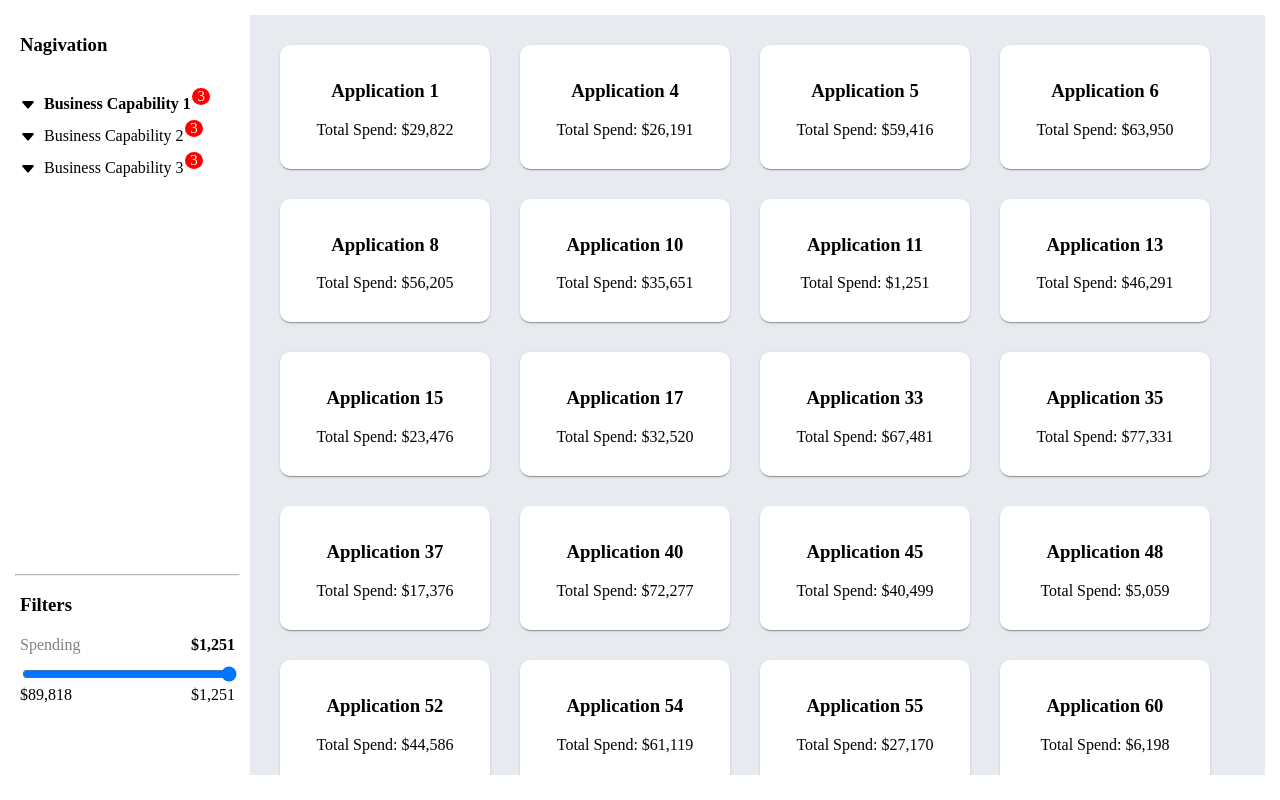
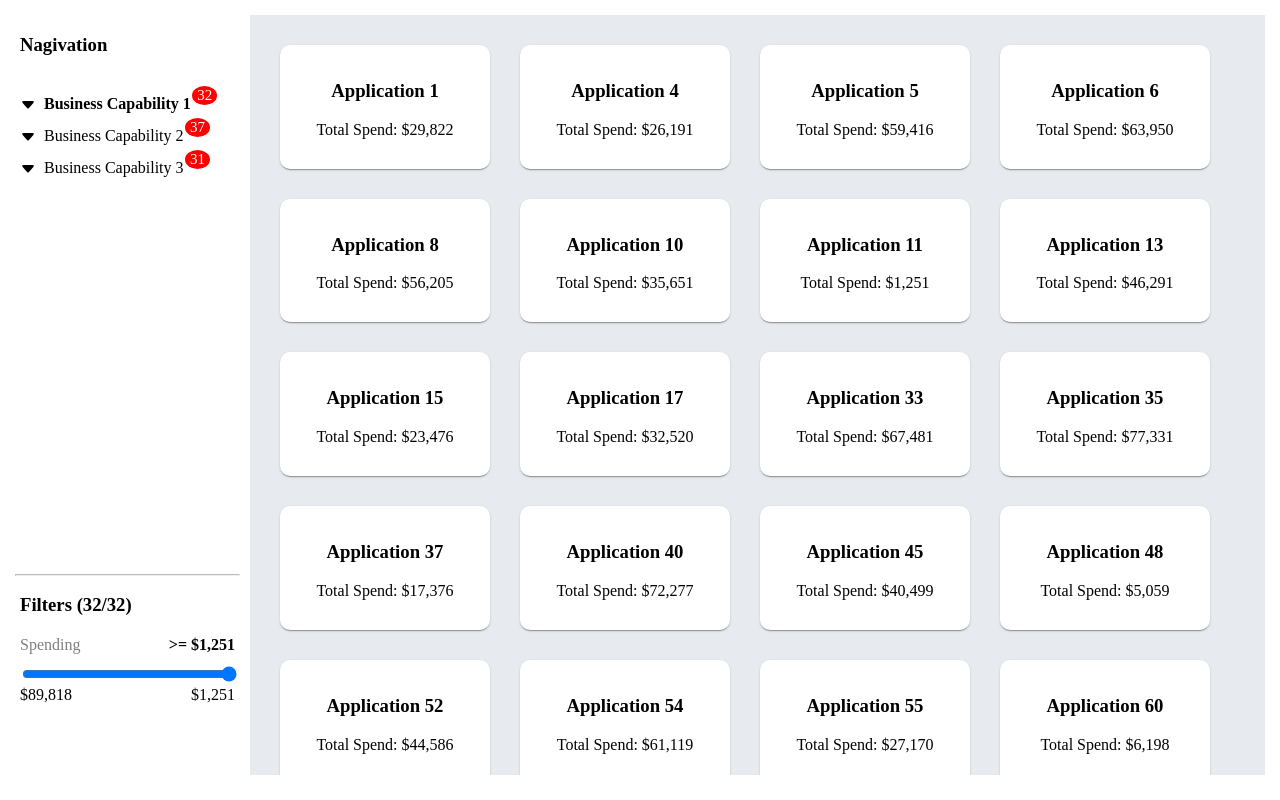
Before and after one commit to kartikd5/pharos-coding-exercise, a React (Create React App) app: page / in a window 1280 px wide. Both pictures are taken after a click on the element "Business Capability 1". Built offline with nearby package versions, Linux system fonts and the light colour scheme.

Commit message:
Code optimization

```diff
--- a/src/Components/Slider/Slider.tsx
+++ b/src/Components/Slider/Slider.tsx
@@ -26,7 +26,7 @@ export const Slider = ({ label, maxRange, minRange }: SliderProps) => {
         <>
             <div className='slider-header-container'>
                 {label && (<div className='slider-label'>{label}</div>)}
-                <div className='slider-selected'>{formatCurrency(filters.minSpending ?? minRange)}</div>
+                <div className='slider-selected'>{`>=`} {formatCurrency(filters.minSpending ?? minRange)}</div>
             </div>
 
             <div className='slider-container'>
--- a/src/Components/Tree/Tree.css
+++ b/src/Components/Tree/Tree.css
@@ -38,11 +38,11 @@
 .treeNode-badge {
     background-color: #FF0000;
     color: #fff;
-    width: 18px;
     border-radius: 50%;
     text-align: center;
     font-size: 15px;
     position: absolute;
     bottom: 12px;
     left: 101%;
+    padding: 1px 5px;
 }
--- a/src/Components/Tree/Tree.tsx
+++ b/src/Components/Tree/Tree.tsx
@@ -1,6 +1,7 @@
 import React, { memo, useContext, useState } from 'react';
 import { BsFillCaretDownFill } from 'react-icons/bs';
 import { FilterContext } from '../../App';
+import { Data } from '../../Api/Data';
 import './Tree.css';
 
 export interface TreeData {
@@ -8,33 +9,32 @@ export interface TreeData {
 }
 
 interface TreeProps {
-    data: TreeData
+    actualData: Data[] | [];
+    data: TreeData;
 }
 
 interface TreeNodeProps {
+    actualData: Data[] | [];
     label: string;
     children: TreeData;
+    count: number;
 }
 
-export interface TreeNodeChildren {
-    id: string;
-    name: string;
-    spend: number;
-}
-
-export const Tree = memo(({ data }: TreeProps) => {
+export const Tree = memo(({ actualData, data }: TreeProps) => {
     return (
         <div className='tree'>
             <ul className='tree-container'>
-                {Object.keys(data).map((key: string, index: number) => (
-                    <TreeNode children={data[key]} key={index} label={key} />
-                ))}
+                {Object.keys(data).map((key: string, index: number) => {
+                    return key!=='count' && (
+                        <TreeNode actualData={actualData} children={data[key]} count={data[key]['count'] ?? 0} key={index} label={key} />
+                    )}
+                )}
             </ul>
         </div>
     )
 })
 
-const TreeNode = memo(({ children, label }: TreeNodeProps) => {
+const TreeNode = memo(({ actualData, children, count, label }: TreeNodeProps) => {
 
     const [childVisible, setChildVisibility] = useState(false);
     const { filters, setFilters } = useContext(FilterContext);
@@ -46,7 +46,7 @@ const TreeNode = memo(({ children, label }: TreeNodeProps) => {
                     className='treeNode-arrow'
                     onClick={() => setChildVisibility(t => !t)}
                 >
-                    {!Array.isArray(children) && (
+                    {Object.keys(children).length > 1 && (
                         <BsFillCaretDownFill className={childVisible ? 'activeCaret' : ''} />
                     )}
                 </div>
@@ -59,15 +59,13 @@ const TreeNode = memo(({ children, label }: TreeNodeProps) => {
                     >
                         {label}
                     </div>
-                    {!Array.isArray(children) && (
-                        <div className='treeNode-badge'>{Object.keys(children).length}</div>
-                    )}
+                    <div className='treeNode-badge'>{count}</div>
                 </div>
             </div>
 
             {!Array.isArray(children) && childVisible && (
                 <div className='treeNode-children'>
-                    <Tree data={children as TreeData} />
+                    <Tree actualData={actualData} data={children as TreeData} />
                 </div>
             )}
         </li>
--- a/src/Containers/Dashboard/Dashboard.tsx
+++ b/src/Containers/Dashboard/Dashboard.tsx
@@ -1,57 +1,63 @@
 import { useEffect, useCallback, useContext, useState } from 'react';
 import { Data } from '../../Api/Data';
-import { CardContainer, Slider, Tree, TreeData, TreeNodeChildren } from '../../Components';
+import { CardContainer, Slider, Tree, TreeData } from '../../Components';
 import { Filters, FilterContext } from '../../App';
 import { Constants } from '../../Constants';
 import './Dashboard.css';
 
 function sortObjectByKey(treeObject: any): TreeData {
-    const ordered =  Object.keys(treeObject).sort().reduce((obj: TreeData, key: string) => {
-        obj[key] = treeObject[key];
-        return obj;
-    }, {});
+    Object.keys(treeObject).sort().forEach((key: string) => {
+        let value = treeObject[key];
+        delete treeObject[key];
+        treeObject[key] = value;
+    });
 
-    return ordered;
+    return treeObject;
 }
 
-//  Convert the actual data.json file data to the UI Tree component friendly format
 function convertData(data: Data[] | []): TreeData {
     let convertedData: TreeData = {} as TreeData;
 
     data.forEach((d: Data) => {
-        const appData: TreeNodeChildren = (({ id, name, spend }) => ({ id, name, spend }))(d);
-
         convertedData[d.BCAP1] = convertedData[d.BCAP1] || {};
+        convertedData[d.BCAP1]['count'] = (convertedData[d.BCAP1!]['count'] ?? 0) + 1;
         convertedData[d.BCAP1][d.BCAP2!] = convertedData[d.BCAP1][d.BCAP2!] || {};
-        convertedData[d.BCAP1][d.BCAP2!][d.BCAP3!] = convertedData[d.BCAP1][d.BCAP2!][d.BCAP3!] || [];
-        convertedData[d.BCAP1][d.BCAP2!][d.BCAP3!].push(appData);
+        convertedData[d.BCAP1][d.BCAP2!]['count'] = (convertedData[d.BCAP1][d.BCAP2!]['count'] ?? 0) + 1;
+        convertedData[d.BCAP1][d.BCAP2!][d.BCAP3!] = convertedData[d.BCAP1][d.BCAP2!][d.BCAP3!] || {};
+        convertedData[d.BCAP1][d.BCAP2!][d.BCAP3!]['count'] = (convertedData[d.BCAP1][d.BCAP2!][d.BCAP3!]['count'] ?? 0) + 1;
     });
 
-    let ordered: TreeData = convertedData;
+    const sortedData: TreeData = sortObjectByKey(convertedData);
+    Object.keys(sortedData).forEach(k => {
+        sortedData[k] = sortObjectByKey(sortedData[k]);
+        Object.keys(sortedData[k]).forEach(j => {
+            sortedData[k][j] = sortObjectByKey(sortedData[k][j]);
+        })
+    });
 
-    ordered = sortObjectByKey(ordered);
-    Object.keys(ordered).forEach(k => {
-        ordered[k] = sortObjectByKey(ordered[k]);
-        Object.keys(ordered[k]).forEach(j => {
-            ordered[k][j] = sortObjectByKey(ordered[k][j]);
-        })
-    })
-
-    return ordered;
+    return sortedData;
 }
 
-//  Filter the data based on business capabilities and total spending value
-function filterData(data: Data[] | [], filters: Filters): Data[] {
+function filterData(data: Data[] | [], filters: Filters) {
+    let filteredData: Data[] = [], totalCount: number = 0, filteredCount: number = 0;
     if (filters?.bizCapability?.length) {
-        return data?.filter(d =>
-            (d.BCAP1 === filters.bizCapability ||
+        filteredData = data?.filter(d =>
+            d.BCAP1 === filters.bizCapability ||
             d.BCAP2 === filters.bizCapability ||
-            d.BCAP3 === filters.bizCapability) &&
-            d.spend >= (filters.minSpending ?? 0)
+            d.BCAP3 === filters.bizCapability
         );
-    } else {
-        return [] as Data[];
+
+        totalCount = filteredData.length;
+
+        if (filters.minSpending) {
+            filteredData = filteredData.filter(d => d.spend >= filters.minSpending!);
+            filteredCount = filteredData.length;
+        } else {
+            filteredCount = totalCount;
+        }
     }
+
+    return { data: filteredData, totalCount, filteredCount };
 }
 
 export const Dashboard = () => {
@@ -59,6 +65,8 @@ export const Dashboard = () => {
     const [actualData, setActualData] = useState<Data[] | []>([]);
     const [sidebarData, setSidebarData] = useState<TreeData>({});
     const [filteredData, setFilteredData] = useState<Data[] | []>([]);
+    const [totalCount, setTotalCount] = useState<number>(0);
+    const [filteredCount, setFilteredCount] = useState<number>(0);
 
     const maxRange = Math.max.apply(Math, actualData.map(d => d.spend));
     const minRange = Math.min.apply(Math, actualData.map(d => d.spend));
@@ -73,7 +81,10 @@ export const Dashboard = () => {
     const getFilteredData = useCallback(() => filterData(actualData, filters), [actualData, filters]);
 
     useEffect(() => {
-        setFilteredData(getFilteredData);
+        const { data, totalCount, filteredCount } = getFilteredData();
+        setFilteredData(data);
+        setTotalCount(totalCount);
+        setFilteredCount(filteredCount);
     }, [getFilteredData]);
 
     return (
@@ -84,13 +95,15 @@ export const Dashboard = () => {
                         {Constants.navigationHeaderLabel}
                     </h3>
                     <div className='sidebarContainer-content'>
-                        <Tree data={sidebarData} />
+                        <Tree actualData={actualData} data={sidebarData} />
                     </div>
                 </div>
                 <hr className='separator' />
                 <div className='slider-container'>
                     <h3 className='sliderContainer-header'>
-                        {Constants.filtersHeaderLabel}
+                        {Constants.filtersHeaderLabel} {totalCount !== 0 && (
+                            <span>{`(${filteredCount}/${totalCount})`}</span>
+                        )}
                     </h3>
                     <div className='sliderContainer-content'>
                         <Slider
@@ -106,7 +119,7 @@ export const Dashboard = () => {
                     <CardContainer data={filteredData} />
                 ) : (
                     <div className='dashboard-alttext'>
-                        No data to display
+                        No application data to display
                     </div>
                 )}
             </div>
```
